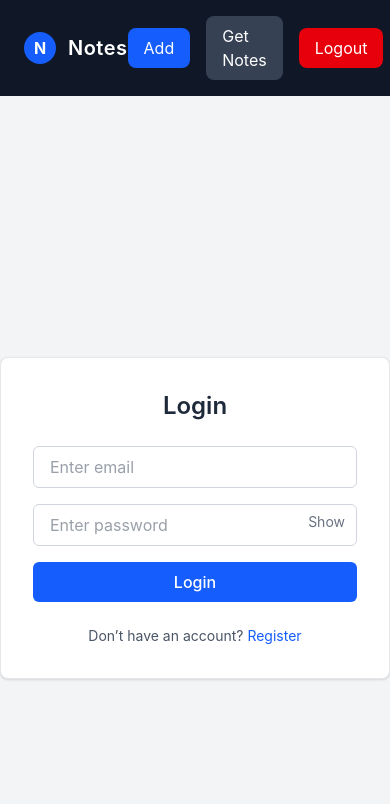
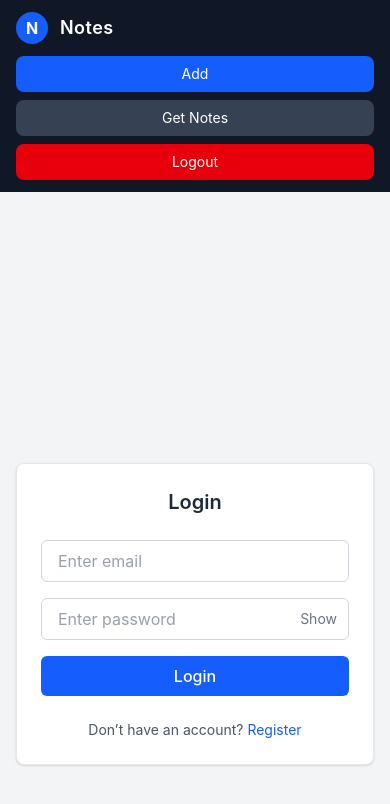
Before and after one commit to dsingh098/note-app-backend, a React app in the folder frontend/: page /login in a window 390 px wide. Shown: the top 804 px of the page. Built offline with nearby package versions, Linux system fonts and the light colour scheme; no server answers; the HTML template or start-up script is replaced by a standard one.

Commit message:
make Ui responsive and fix backend error

```diff
--- a/frontend/src/components/Navbar.jsx
+++ b/frontend/src/components/Navbar.jsx
@@ -16,36 +16,38 @@ const Navbar = () => {
   }
 
   return (
-    <nav className="bg-gray-900 text-white px-6 py-4 flex justify-between items-center shadow-md">
+    <nav className="bg-gray-900 text-white px-4 sm:px-6 py-3 sm:py-4 shadow-md">
+      <div className="flex flex-col sm:flex-row sm:items-center sm:justify-between gap-3">
 
         {/* Left side: Logo */}
+        <div className="flex items-center justify-between sm:justify-start gap-3">
           <div className="flex items-center gap-3">
-
             <div className="w-8 h-8 bg-blue-600 rounded-full flex items-center justify-center font-bold text-white">
               N
             </div>
 
             <Link
               to="/home"
-          className="text-xl font-semibold tracking-wide hover:text-gray-300 transition"
+              className="text-lg sm:text-xl font-semibold tracking-wide hover:text-gray-300 transition"
             >
               Notes
             </Link>
           </div>
+        </div>
 
         {/* Right side: Links */}
-      <div className="flex items-center gap-4">
+        <div className="flex flex-wrap items-center gap-2 sm:gap-4 w-full sm:w-auto">
 
           <Link
             to="/add-note"
-          className="bg-blue-600 px-4 py-2 rounded-lg hover:bg-blue-500 transition"
+            className="bg-blue-600 px-3 sm:px-4 py-2 rounded-lg hover:bg-blue-500 transition text-sm sm:text-base w-full sm:w-auto text-center"
           >
             Add
           </Link>
 
           <Link
             to="/home"
-          className="bg-gray-700 px-4 py-2 rounded-lg hover:bg-gray-600 transition"
+            className="bg-gray-700 px-3 sm:px-4 py-2 rounded-lg hover:bg-gray-600 transition text-sm sm:text-base w-full sm:w-auto text-center"
           >
             Get Notes
           </Link>
@@ -53,13 +55,14 @@ const Navbar = () => {
           {/* Logout Button */}
           <button
             onClick={handleLogout}
-          className="bg-red-600 px-4 py-2 rounded-lg hover:bg-red-500 transition"
+            className="bg-red-600 px-3 sm:px-4 py-2 rounded-lg hover:bg-red-500 transition text-sm sm:text-base w-full sm:w-auto"
           >
             Logout
           </button>
 
         </div>
 
+      </div>
     </nav>
   )
 }
--- a/frontend/src/components/Update.jsx
+++ b/frontend/src/components/Update.jsx
@@ -28,8 +28,8 @@ const Update = ({ note, onUpdate }) => {
 
   return (
     <div className="min-h-screen bg-gray-100 flex items-center justify-center px-4">
-      <div className="bg-white w-full max-w-md p-8 rounded-lg shadow-sm border border-gray-200">
-        <h1 className="text-2xl font-semibold mb-6 text-center text-gray-800">
+      <div className="bg-white w-full max-w-md p-6 sm:p-8 rounded-lg shadow-sm border border-gray-200">
+        <h1 className="text-xl sm:text-2xl font-semibold mb-6 text-center text-gray-800">
           Update Note
         </h1>
 
--- a/frontend/src/page/AddNote.jsx
+++ b/frontend/src/page/AddNote.jsx
@@ -33,8 +33,8 @@ const AddNote = () => {
 
   return (
     <div className="min-h-screen bg-gray-100 flex items-center justify-center px-4">
-      <div className="bg-white w-full max-w-md p-8 rounded-lg shadow-sm border border-gray-200">
-        <h1 className="text-2xl font-semibold mb-6 text-center text-gray-800">
+      <div className="bg-white w-full max-w-md p-6 sm:p-8 rounded-lg shadow-sm border border-gray-200">
+        <h1 className="text-xl sm:text-2xl font-semibold mb-6 text-center text-gray-800">
           Add Note
         </h1>
 
--- a/frontend/src/page/GetNote.jsx
+++ b/frontend/src/page/GetNote.jsx
@@ -43,7 +43,7 @@ const GetNote = () => {
   };
 
   return (
-    <div className="p-8 grid grid-cols-1 md:grid-cols-2 lg:grid-cols-3 gap-6 bg-gray-100 min-h-screen">
+    <div className="p-4 sm:p-6 lg:p-8 grid grid-cols-1 md:grid-cols-2 lg:grid-cols-3 gap-4 sm:gap-6 bg-gray-100 min-h-screen max-w-6xl mx-auto w-full">
   {notes.length === 0 ? (
     <p className="text-gray-500 text-center col-span-full">No Notes Found</p>
   ) : (
@@ -52,14 +52,14 @@ const GetNote = () => {
         key={note._id}
         className="bg-gray-50 border border-gray-200 shadow-sm p-5 rounded-md hover:shadow-md transition-shadow"
       >
-        <h2 className="text-xl font-semibold text-gray-800">{note.title}</h2>
+        <h2 className="text-lg sm:text-xl font-semibold text-gray-800 break-words">{note.title}</h2>
         <p className="text-gray-600 mt-2">{note.description}</p>
 
-        <div className="flex gap-3 mt-4">
+        <div className="flex flex-col sm:flex-row gap-3 mt-4">
           {/* EDIT */}
           <button
             onClick={() => navigate(`/edit/${note._id}`)}
-            className="bg-blue-600 hover:bg-blue-700 text-white px-4 py-1.5 rounded-md text-sm transition-colors"
+            className="bg-blue-600 hover:bg-blue-700 text-white px-4 py-2 sm:py-1.5 rounded-md text-sm transition-colors w-full sm:w-auto text-center"
           >
             Edit
           </button>
@@ -67,7 +67,7 @@ const GetNote = () => {
           {/* DELETE */}
           <button
             onClick={() => handleDelete(note._id)}
-            className="bg-red-600 hover:bg-red-700 text-white px-4 py-1.5 rounded-md text-sm transition-colors"
+            className="bg-red-600 hover:bg-red-700 text-white px-4 py-2 sm:py-1.5 rounded-md text-sm transition-colors w-full sm:w-auto text-center"
           >
             Delete
           </button>
--- a/frontend/src/page/Login.jsx
+++ b/frontend/src/page/Login.jsx
@@ -34,12 +34,12 @@ const Login = () => {
   };
 
   return (
-    <div className="flex items-center justify-center min-h-screen bg-gray-100">
+    <div className="flex items-center justify-center min-h-screen bg-gray-100 px-4 py-8">
       <form
         onSubmit={onSubmit}
-        className="bg-white border border-gray-200 shadow-sm rounded-lg p-8 w-full max-w-md"
+        className="bg-white border border-gray-200 shadow-sm rounded-lg p-6 sm:p-8 w-full max-w-md"
       >
-        <h2 className="text-2xl font-semibold text-gray-800 mb-6 text-center">
+        <h2 className="text-xl sm:text-2xl font-semibold text-gray-800 mb-6 text-center">
           Login
         </h2>
 
@@ -62,7 +62,7 @@ const Login = () => {
           <button
             type="button"
             onClick={() => setShowPassword(!showPassword)}
-            className="absolute right-3 top-2 text-sm text-gray-500 hover:text-gray-700"
+            className="absolute right-3 top-1/2 -translate-y-1/2 text-sm text-gray-500 hover:text-gray-700"
           >
             {showPassword ? "Hide" : "Show"}
           </button>
--- a/frontend/src/page/Register.jsx
+++ b/frontend/src/page/Register.jsx
@@ -45,12 +45,12 @@ const Register = () => {
   };
 
   return (
-    <div className="flex items-center justify-center min-h-screen bg-gray-100">
+    <div className="flex items-center justify-center min-h-screen bg-gray-100 px-4 py-8">
       <form
         onSubmit={handleSubmit}
-        className="bg-white border border-gray-200 shadow-sm rounded-lg p-8 w-full max-w-md"
+        className="bg-white border border-gray-200 shadow-sm rounded-lg p-6 sm:p-8 w-full max-w-md"
       >
-        <h2 className="text-2xl font-semibold text-gray-800 mb-6 text-center">
+        <h2 className="text-xl sm:text-2xl font-semibold text-gray-800 mb-6 text-center">
           Register
         </h2>
 
@@ -89,7 +89,7 @@ const Register = () => {
           <button
             type="button"
             onClick={() => setShowPassword(!showPassword)}
-            className="absolute right-3 top-2 text-sm text-gray-500 hover:text-gray-700"
+            className="absolute right-3 top-1/2 -translate-y-1/2 text-sm text-gray-500 hover:text-gray-700"
           >
             {showPassword ? "Hide" : "Show"}
           </button>
```
Also changed, not shown: 1 other file (tests, documents, lock files or other folders). Lines whose indentation alone changed are shown as unchanged.
